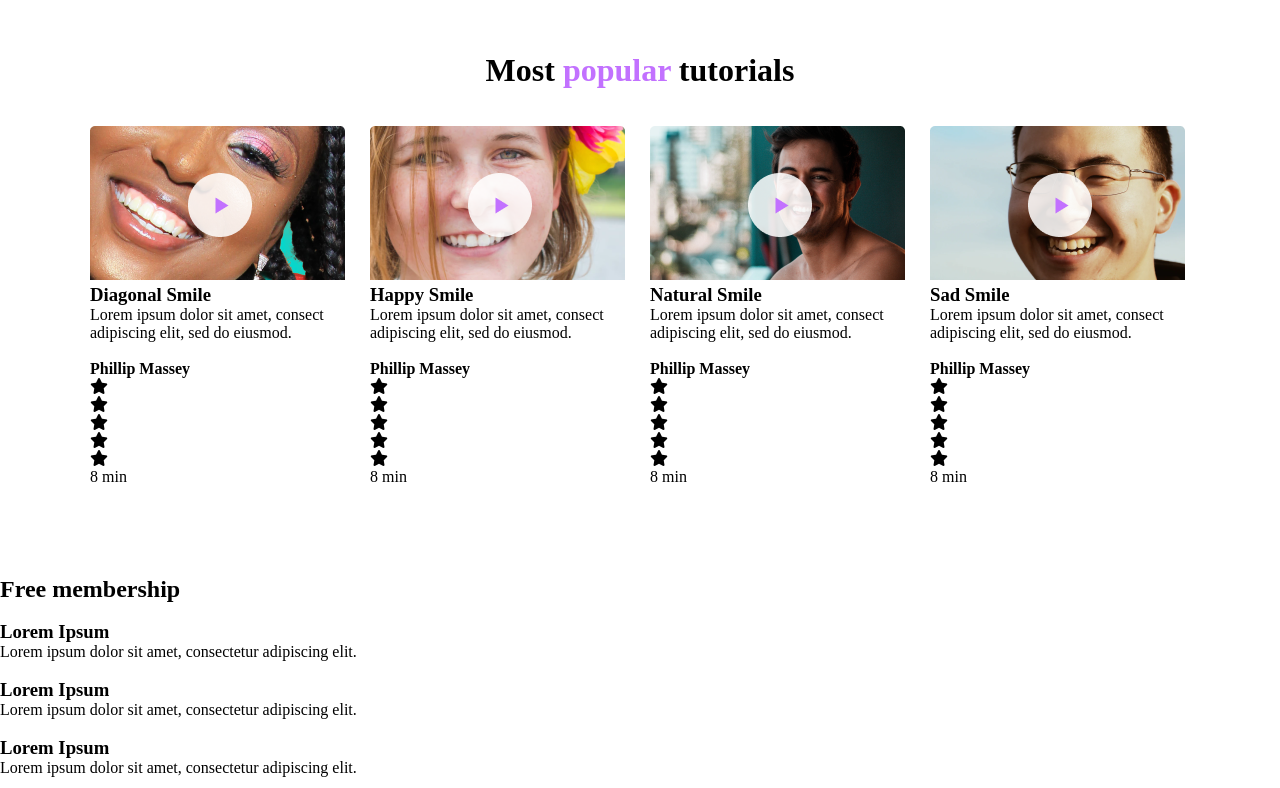
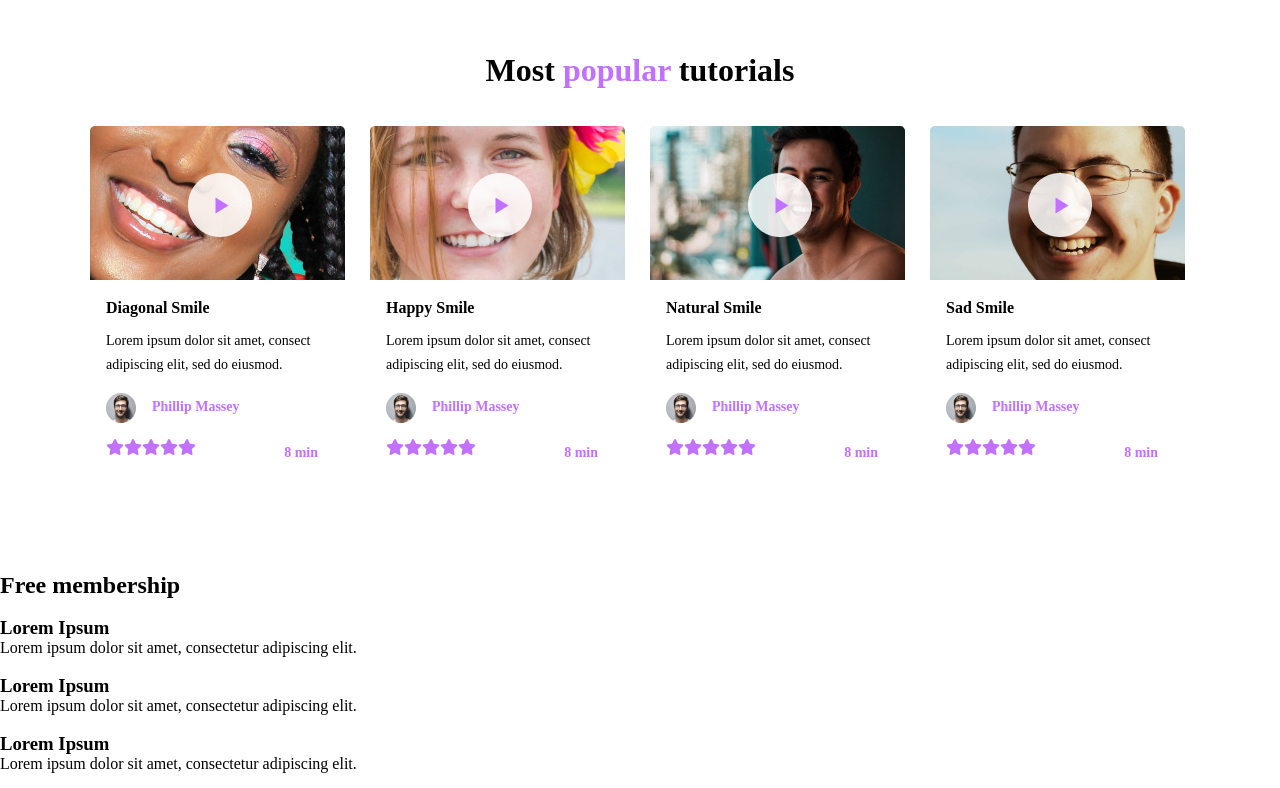
Before and after one commit to Olivier0324/alx_html_css, a plain HTML site: page css_advanced/index.html in a window 1280 px wide. Shown: the part 1160-1948 px from the top of the page. Drawn offline with Linux system fonts and the light colour scheme.

Commit message:
Added some images and style tutorials section

```diff
--- a/css_advanced/css/styles.css
+++ b/css_advanced/css/styles.css
@@ -174,7 +174,7 @@ nav ul a {
   letter-spacing: 0px;
 }
 /* end of testmonials */
-.tutorials{
+.tutorials {
   padding: 90px 0;
 }
 .tutorials h2 {
@@ -188,27 +188,78 @@ nav ul a {
 .tutorials h2 span {
   color: #c271ff;
 }
-  .tutorial__container{
+.tutorial__container {
   display: grid;
-    grid-template-columns: repeat(4,1fr);
+  grid-template-columns: repeat(4, 1fr);
   gap: 20px;
 }
-  .tutorial__card-image-preview{
+.tutorial__card {
+  cursor: pointer;
+}
+.tutorial__card-image-preview {
   position: relative;
 }
-  .tutorial__card-image-preview .play-img{
+.tutorial__card-image-preview .play-img {
   position: absolute;
   z-index: 10;
   left: 50%;
   top: 50%;
-    transform: translate(-50%,-50%);
+  transform: translate(-50%, -50%);
 }
-  .tutorial__card h3{
+.tutorial__card h3 {
+  font-family: "Source Sans Pro";
+  font-weight: 700;
+  font-size: 16px;
+  line-height: 100%;
+  letter-spacing: 0px;
+  padding: 0 1rem;
+  margin: 1rem 0 0.8rem 0;
+}
+.tutorial__card p {
+  font-family: "Source Sans Pro";
+  font-weight: 400;
+  font-size: 14px;
+  line-height: 24px;
+  letter-spacing: 0px;
+  padding: 0 1rem;
 
 }
-  .tutorial__card p{
+.pro{
+  padding: 0 1rem;
+  display: flex;
+  gap: 1rem;
+  margin: 1rem 0;
+}
+.pro h4{
+  font-family: "Source Sans Pro";
+font-weight: 600;
+font-size: 14px;
+line-height: 27px;
+letter-spacing: 0px;
+color: #C271FF;
+;
 
 }
-  .tutorial__card div{
+.tutorial__card .profile__card__rating_duration {
+  padding: 0 1rem;
+  display: flex;
+  justify-content: space-between;
+  margin-bottom: 1rem;
+color: #C271FF;
+}
+.tutorial__card .profile__card__rating_duration p{
+  font-family: Source Sans Pro;
+font-weight: 600;
+font-size: 14px;
+line-height: 27px;
+letter-spacing: 0px;
+text-align: right;
+}
+.tutorial__card .profile__card__rating_duration .rating {
+  display: flex;
+}
+.tutorial__card .profile__card__rating_duration .rating i{
+color: #C271FF;
 
 }
+/* end of tutorial styles */
--- a/css_advanced/index.html
+++ b/css_advanced/index.html
@@ -1,10 +1,12 @@
 <!DOCTYPE html>
 <html lang="en">
-
   <head>
     <meta charset="UTF-8" />
     <meta name="viewport" content="width=device-width, initial-scale=1.0" />
-    <script src="https://kit.fontawesome.com/4a2b055604.js" crossorigin="anonymous"></script>
+    <script
+      src="https://kit.fontawesome.com/4a2b055604.js"
+      crossorigin="anonymous"
+    ></script>
     <link rel="stylesheet" href="./css/styles.css" />
     <title>Simile School landing page</title>
   </head>
@@ -84,7 +86,11 @@
             <div class="tutorial__card">
               <div class="tutorial__card-image-preview">
                 <img src="./images/preview_1.png" alt="Video thumbnail" />
-                            <img src="./images/play.png" alt="play button" class="play-img" />
+                <img
+                  src="./images/play.png"
+                  alt="play button"
+                  class="play-img"
+                />
               </div>
               <h3>Diagonal Smile</h3>
               <p>
@@ -92,9 +98,10 @@
                 eiusmod.
               </p>
               <div class="pro">
-                            <img src="./images/1 (3).png" alt="" />
+                <img src="./images/profile.png" alt="" />
                 <h4>Phillip Massey</h4>
               </div>
+              <div class="profile__card__rating_duration">
                 <div class="rating">
                   <div><i class="fa-solid fa-star"></i></div>
                   <div><i class="fa-solid fa-star"></i></div>
@@ -104,10 +111,15 @@
                 </div>
                 <p>8 min</p>
               </div>
+            </div>
             <div class="tutorial__card">
               <div class="tutorial__card-image-preview">
                 <img src="./images/preview_2.png" alt="Video thumbnail" />
-                            <img src="./images/play.png" alt="play button" class="play-img" />
+                <img
+                  src="./images/play.png"
+                  alt="play button"
+                  class="play-img"
+                />
               </div>
               <h3>Happy Smile</h3>
               <p>
@@ -115,9 +127,10 @@
                 eiusmod.
               </p>
               <div class="pro">
-                            <img src="./images/1 (3).png" alt="" />
+                <img src="./images/profile.png" alt="" />
                 <h4>Phillip Massey</h4>
               </div>
+              <div class="profile__card__rating_duration">
                 <div class="rating">
                   <div><i class="fa-solid fa-star"></i></div>
                   <div><i class="fa-solid fa-star"></i></div>
@@ -127,10 +140,15 @@
                 </div>
                 <p>8 min</p>
               </div>
+            </div>
             <div class="tutorial__card">
               <div class="tutorial__card-image-preview">
                 <img src="./images/preview_3.png" alt="Video thumbnail" />
-                            <img src="./images/play.png" alt="play button" class="play-img" />
+                <img
+                  src="./images/play.png"
+                  alt="play button"
+                  class="play-img"
+                />
               </div>
               <h3>Natural Smile</h3>
               <p>
@@ -138,9 +156,10 @@
                 eiusmod.
               </p>
               <div class="pro">
-                            <img src="./images/1 (3).png" alt="" />
+                <img src="./images/profile.png" alt="" />
                 <h4>Phillip Massey</h4>
               </div>
+              <div class="profile__card__rating_duration">
                 <div class="rating">
                   <div><i class="fa-solid fa-star"></i></div>
                   <div><i class="fa-solid fa-star"></i></div>
@@ -150,10 +169,15 @@
                 </div>
                 <p>8 min</p>
               </div>
+            </div>
             <div class="tutorial__card">
               <div class="tutorial__card-image-preview">
                 <img src="./images/preview_4.png" alt="Video thumbnail" />
-                            <img src="./images/play.png" alt="play button" class="play-img" />
+                <img
+                  src="./images/play.png"
+                  alt="play button"
+                  class="play-img"
+                />
               </div>
               <h3>Sad Smile</h3>
               <p>
@@ -161,9 +185,10 @@
                 eiusmod.
               </p>
               <div class="pro">
-                            <img src="./images/1 (3).png" alt="" />
+                <img src="./images/profile.png" alt="" />
                 <h4>Phillip Massey</h4>
               </div>
+              <div class="profile__card__rating_duration">
                 <div class="rating">
                   <div><i class="fa-solid fa-star"></i></div>
                   <div><i class="fa-solid fa-star"></i></div>
@@ -172,6 +197,7 @@
                   <div><i class="fa-solid fa-star"></i></div>
                 </div>
                 <p>8 min</p>
+              </div>
             </div>
           </div>
         </div>
@@ -273,5 +299,4 @@
       </section>
     </footer>
   </body>
-
 </html>
```
Also changed, not shown: css_advanced/images/profile.png (added). Lines whose indentation alone changed are shown as unchanged.
